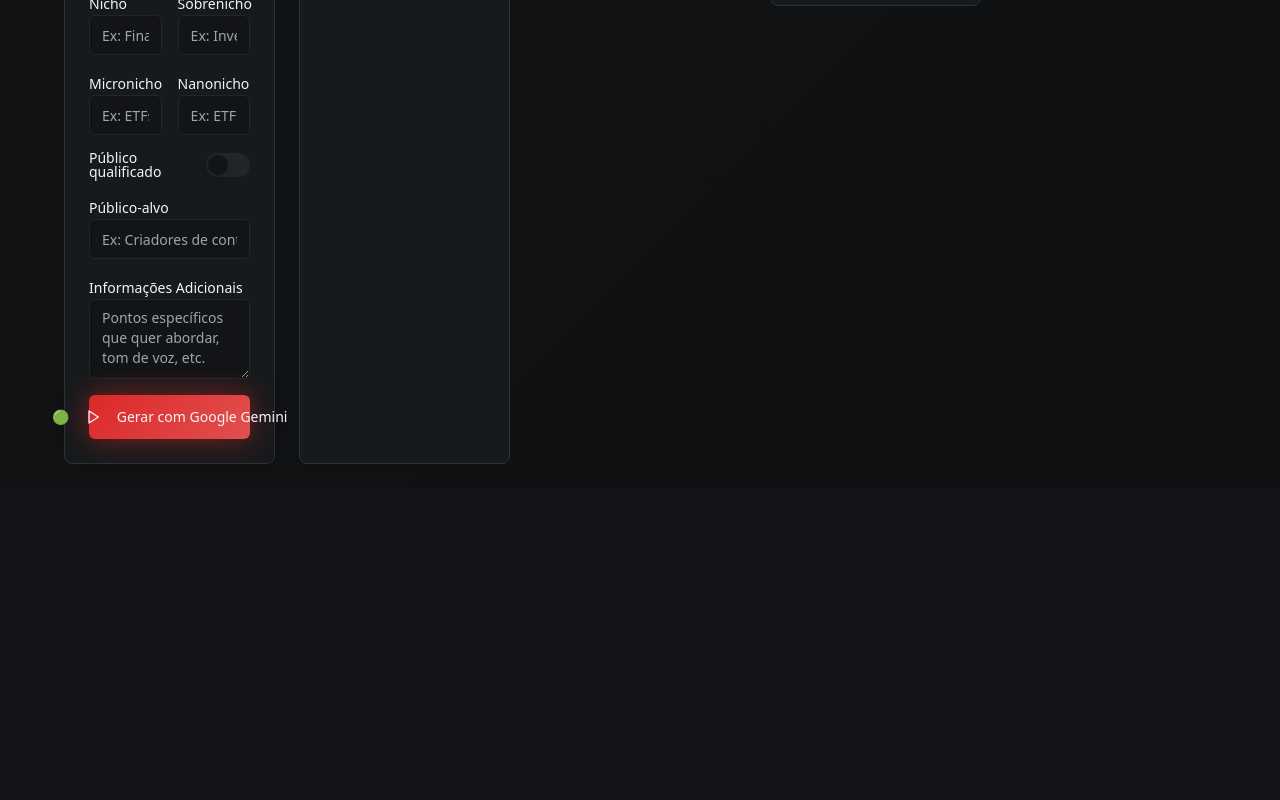
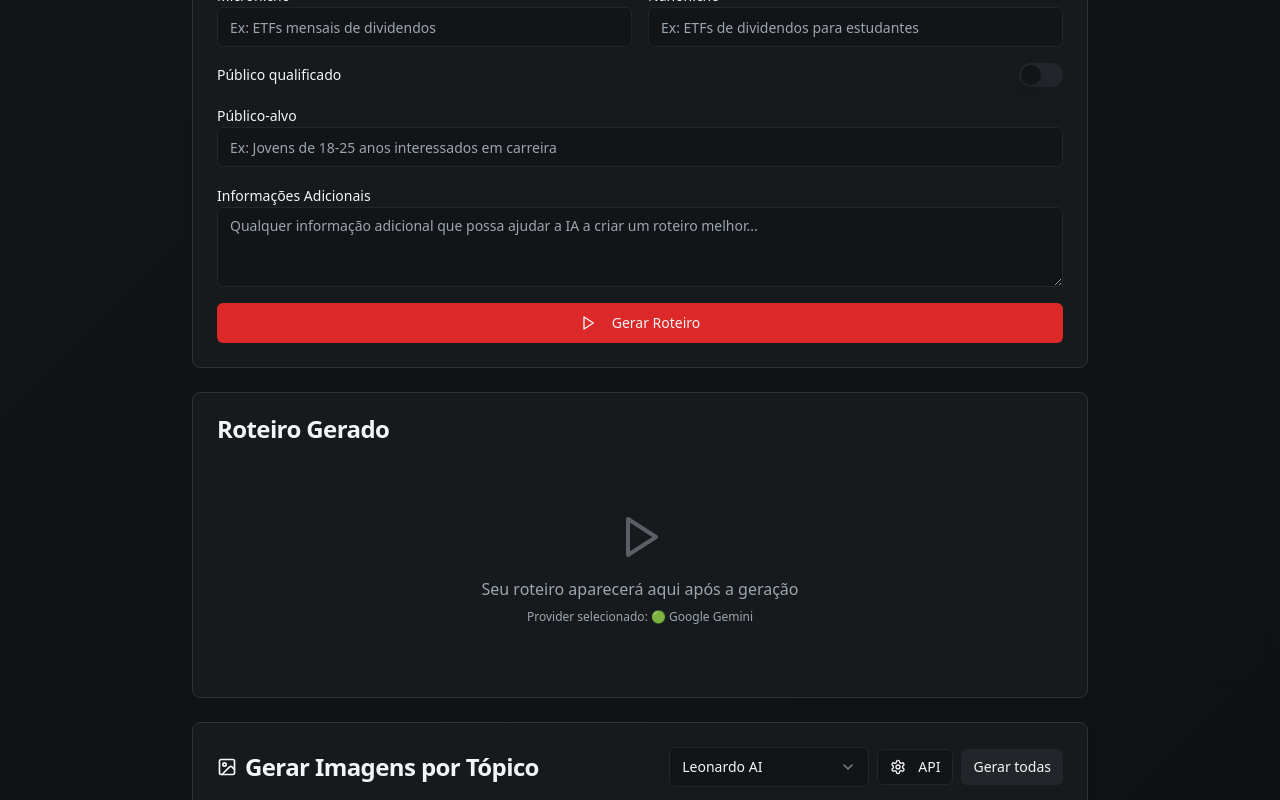
Before and after one commit to MatthewDotti/fvgxbvrfgsg, a React (Vite) app: page / in a window 1280 px wide. Shown: the part 840-1640 px from the top of the page. Before the commit the page ends 1328 px from the top, so only its background shows below. Built offline with nearby package versions, Linux system fonts and the light colour scheme.

Commit message:
Organize tools vertically
Organize the tools into a vertical layout, stacking them one below the other.

```diff
--- a/src/components/ScriptGenerator.tsx
+++ b/src/components/ScriptGenerator.tsx
@@ -190,9 +190,9 @@ export const ScriptGenerator = () => {
           </p>
         </div>
 
-        <div className="grid lg:grid-cols-5 gap-6">
+        <div className="space-y-6">
           {/* Formulário */}
-          <Card className="shadow-dark">
+          <Card className="shadow-dark max-w-4xl mx-auto">
             <CardHeader>
               <CardTitle className="flex items-center gap-2">
                 <Settings className="w-5 h-5" />
@@ -409,7 +409,7 @@ export const ScriptGenerator = () => {
                 <Label htmlFor="audience">Público-alvo</Label>
                 <Input
                   id="audience"
-                  placeholder="Ex: Criadores de conteúdo iniciantes"
+                  placeholder="Ex: Jovens de 18-25 anos interessados em carreira"
                   value={scriptData.audience}
                   onChange={(e) =>
                     setScriptData({ ...scriptData, audience: e.target.value })
@@ -421,7 +421,8 @@ export const ScriptGenerator = () => {
                 <Label htmlFor="additionalInfo">Informações Adicionais</Label>
                 <Textarea
                   id="additionalInfo"
-                  placeholder="Pontos específicos que quer abordar, tom de voz, etc."
+                  placeholder="Qualquer informação adicional que possa ajudar a IA a criar um roteiro melhor..."
+                  rows={3}
                   value={scriptData.additionalInfo}
                   onChange={(e) =>
                     setScriptData({ ...scriptData, additionalInfo: e.target.value })
@@ -432,19 +433,17 @@ export const ScriptGenerator = () => {
               <Button
                 onClick={generateScript}
                 disabled={isLoading}
-                className="w-full bg-gradient-youtube hover:bg-youtube-hover transition-all duration-300 animate-glow"
-                size="lg"
+                className="w-full bg-primary hover:bg-primary/90"
               >
                 {isLoading ? (
                   <>
                     <Loader2 className="w-4 h-4 mr-2 animate-spin" />
-                    Gerando com {selectedProvider.name}...
+                    Gerando...
                   </>
                 ) : (
                   <>
-                    <span className="mr-2">{selectedProvider.icon}</span>
                     <Play className="w-4 h-4 mr-2" />
-                    Gerar com {selectedProvider.name}
+                    Gerar Roteiro
                   </>
                 )}
               </Button>
@@ -452,7 +451,7 @@ export const ScriptGenerator = () => {
           </Card>
 
           {/* Resultado */}
-          <Card className="shadow-dark">
+          <Card className="shadow-dark max-w-4xl mx-auto">
             <CardHeader>
               <div className="flex items-center justify-between">
                 <CardTitle>Roteiro Gerado</CardTitle>
@@ -482,13 +481,19 @@ export const ScriptGenerator = () => {
               )}
             </CardContent>
           </Card>
-          <div>
+
+          {/* Imagem */}
+          <div className="max-w-4xl mx-auto">
             <ImageGenerationSection script={generatedScript || ""} />
           </div>
-          <div>
+
+          {/* Áudio */}
+          <div className="max-w-4xl mx-auto">
             <AudioGenerationSection script={generatedScript || ""} />
           </div>
-          <div>
+
+          {/* Combinar */}
+          <div className="max-w-4xl mx-auto">
             <CombinedSection script={generatedScript || ""} />
           </div>
         </div>
```
